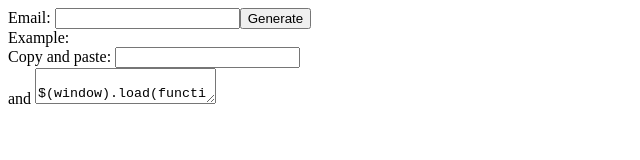
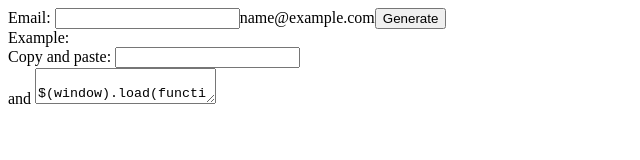
Before and after one commit to JeffSpies/obfuscator, a plain HTML site: page docs/index.html in a window 1280 px wide. Shown: the whole page, without its empty margins (0-640 px from the left). Drawn offline with Linux system fonts and the light colour scheme.

Commit message:
Update index.html

```diff
--- a/docs/index.html
+++ b/docs/index.html
@@ -1,6 +1,6 @@
 <html>
 <body>
-  Email: <input id="inputEmail"></input><button onclick="generate();">Generate</button><br />
+  Email: <input id="inputEmail">name@example.com</input><button onclick="generate();">Generate</button><br />
   Example: <span class="email" id="example"></span><br />
   Copy and paste: <input id="obfuscated"></input><br />
   and
```
